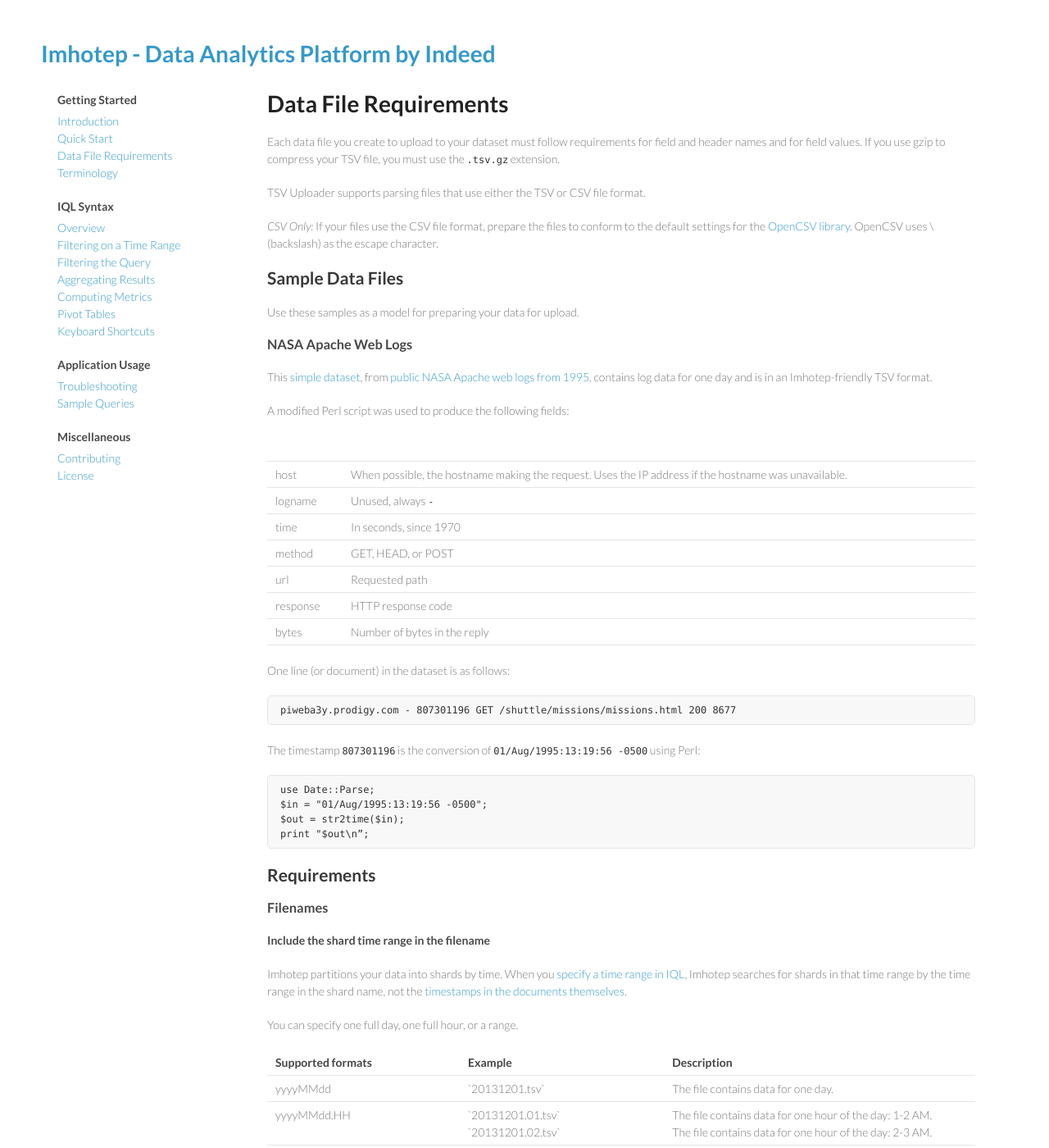
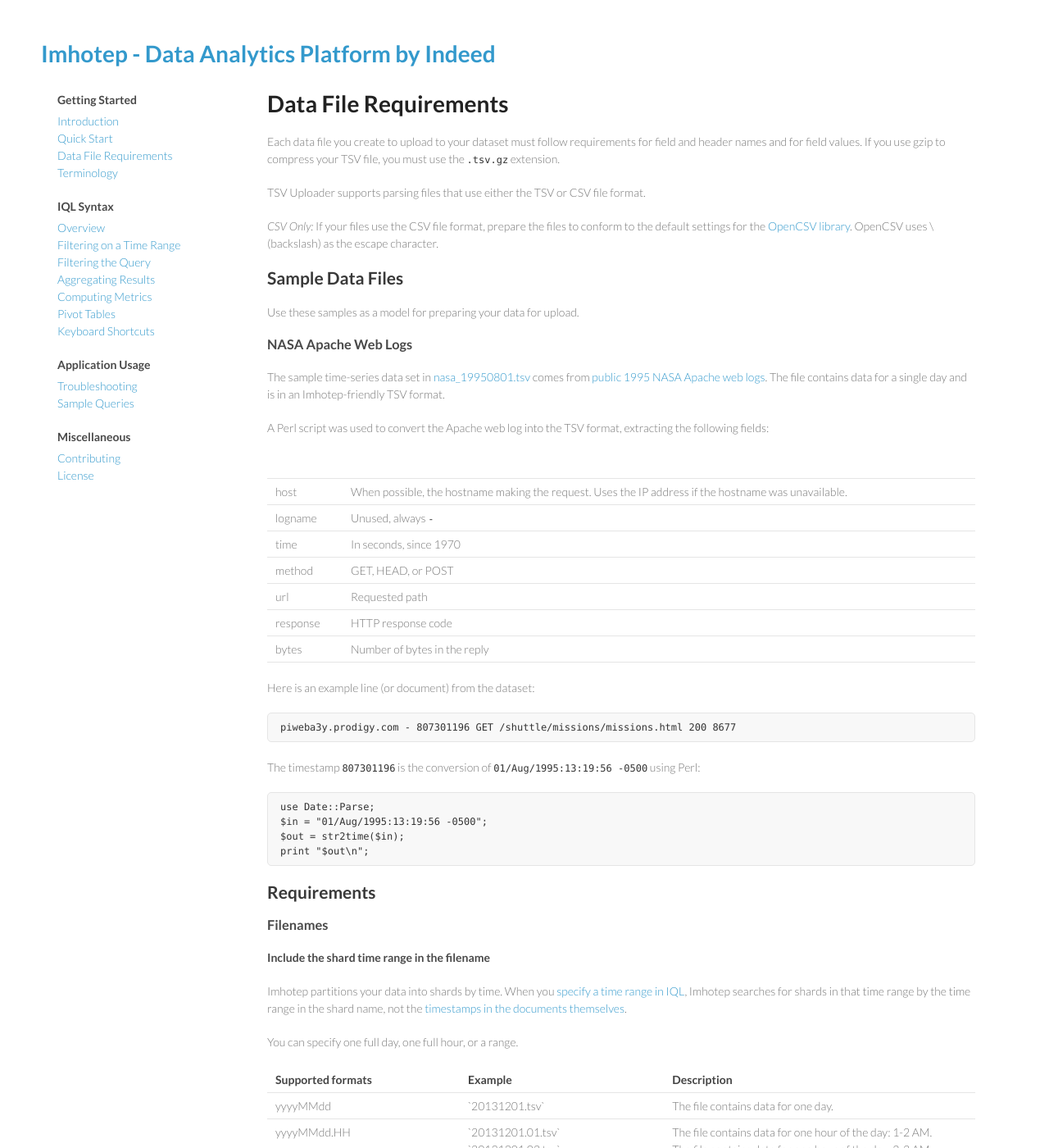
Before and after one commit to indeedeng/imhotep, a Jekyll site: the page built from docs/data-file-requirements.md, in a window 1280 px wide and 1400 px high. Shown: the whole window at 82% size. Built offline with Jekyll 4.4.1, drawn with Linux system fonts in a browser that asks for light colours; Markdown is read by kramdown in place of the engine named in the settings.

Commit message:
copyedits

```diff
--- a/docs/data-file-requirements.md
+++ b/docs/data-file-requirements.md
@@ -14,9 +14,9 @@
 Use these samples as a model for preparing your data for upload.
 
 ### NASA Apache Web Logs
-This [simple dataset](http://indeedeng.github.io/imhotep/files/19950801.tsv), from [public NASA Apache web logs from 1995](http://ita.ee.lbl.gov/html/contrib/NASA-HTTP.html), contains log data for one day and is in an Imhotep-friendly TSV format.
+The sample time-series data set in [nasa_19950801.tsv](http://indeedeng.github.io/imhotep/files/nasa_19950801.tsv) comes from [public 1995 NASA Apache web logs](http://ita.ee.lbl.gov/html/contrib/NASA-HTTP.html). The file contains data for a single day and is in an Imhotep-friendly TSV format.
 
-A modified Perl script was used to produce the following fields:
+A Perl script was used to convert the Apache web log into the TSV format, extracting the following fields:
 
 | | |
 | ----- | ------- |
@@ -28,7 +28,7 @@
 | response | HTTP response code |
 | bytes | Number of bytes in the reply |
 
-One line (or document) in the dataset is as follows:
+Here is an example line (or document) from the dataset:
 
 <pre>piweba3y.prodigy.com - 807301196 GET /shuttle/missions/missions.html 200 8677</pre>
 
@@ -37,7 +37,7 @@
 <pre>use Date::Parse;
 $in = "01/Aug/1995:13:19:56 -0500";
 $out = str2time($in);
-print "$out\n”;</pre>
+print "$out\n";</pre>
 
 
 ## Requirements
```
